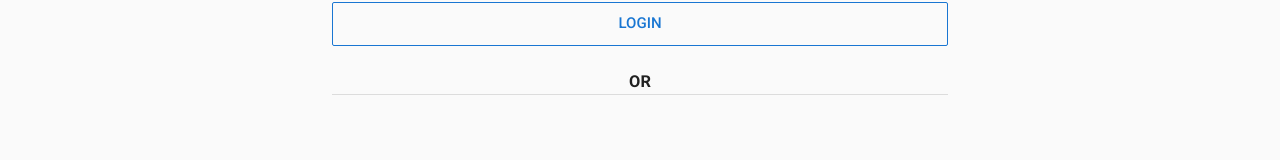
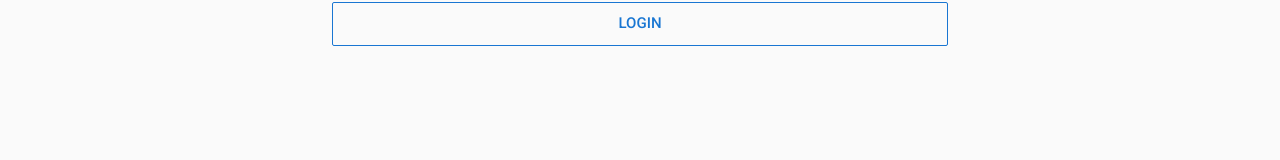
Before and after one commit to firdausalif/my-pwa, a Vue app: page /#/login in a window 1280 px wide. Shown: the part 330-490 px from the top of the page. Built offline with nearby package versions, Linux system fonts and the light colour scheme.

Commit message:
login viwe

```diff
--- a/package.json
+++ b/package.json
@@ -16,6 +16,7 @@
   "dependencies": {
     "axios": "^0.18.0",
     "vue": "^2.5.2",
+    "vue-google-oauth2": "^1.0.9",
     "vue-router": "^3.0.1",
     "vuetify": "^1.0.0"
   },
--- a/src/components/Login.vue
+++ b/src/components/Login.vue
@@ -11,6 +11,7 @@
             <v-layout column>
               <v-flex>
                 <v-text-field
+                  style="-webkit-border-radius: 50px !important;moz-border-radius: 50px !important;border-radius: 50px !important;border: none !important; "
                   name="login"
                   label="Email or Username"
                   id="login"
@@ -44,10 +45,6 @@
                   <v-icon light>cached</v-icon>
                 </span>
               </v-btn>
-              <v-flex mt-4 class="text-xs-center">
-                <h3>OR</h3>
-                <v-divider light></v-divider>
-              </v-flex>
             </v-layout>
           </form>
         </v-flex>
```
Also changed, not shown: 1 other file (tests, documents, lock files or other folders).
